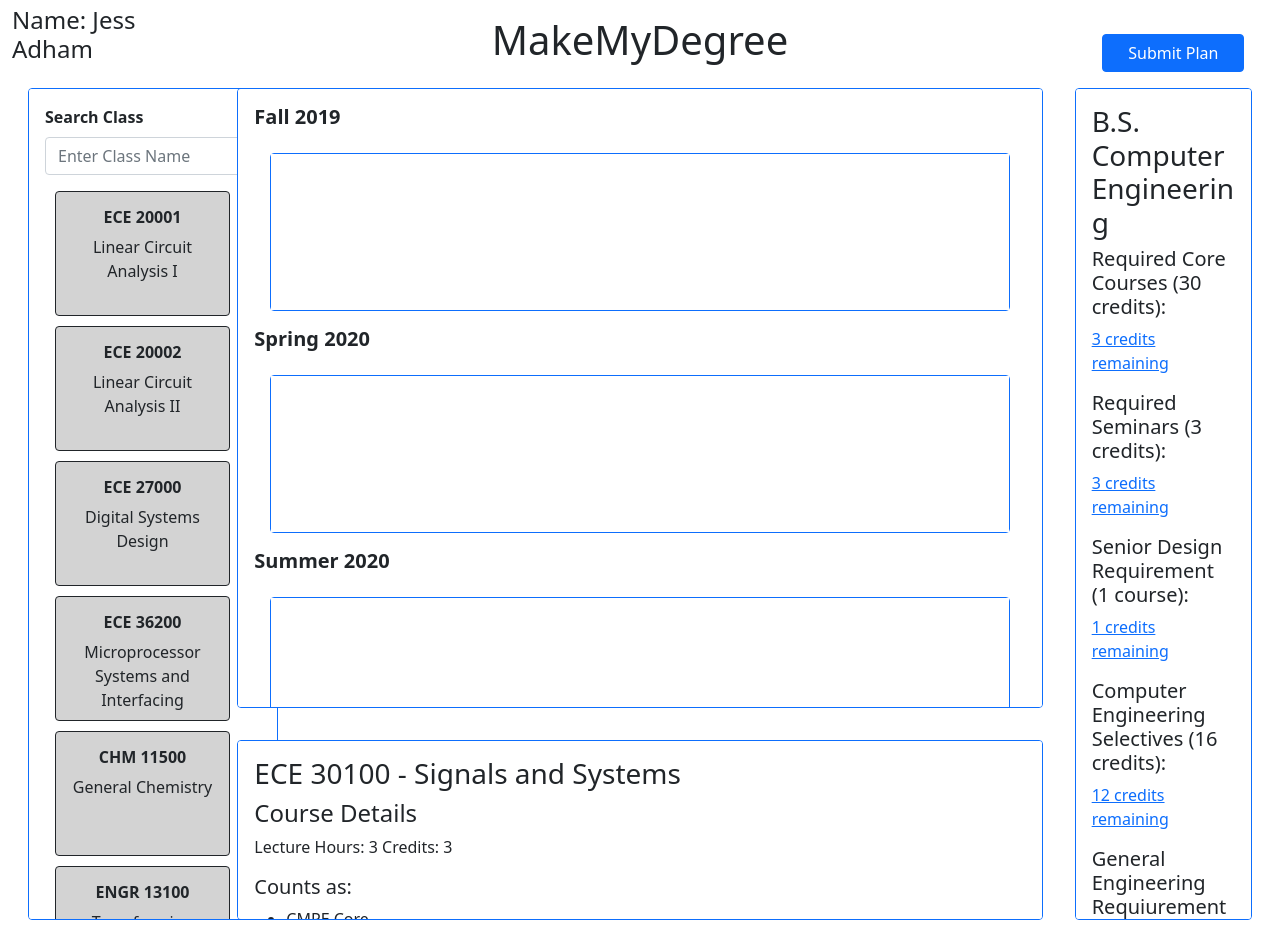
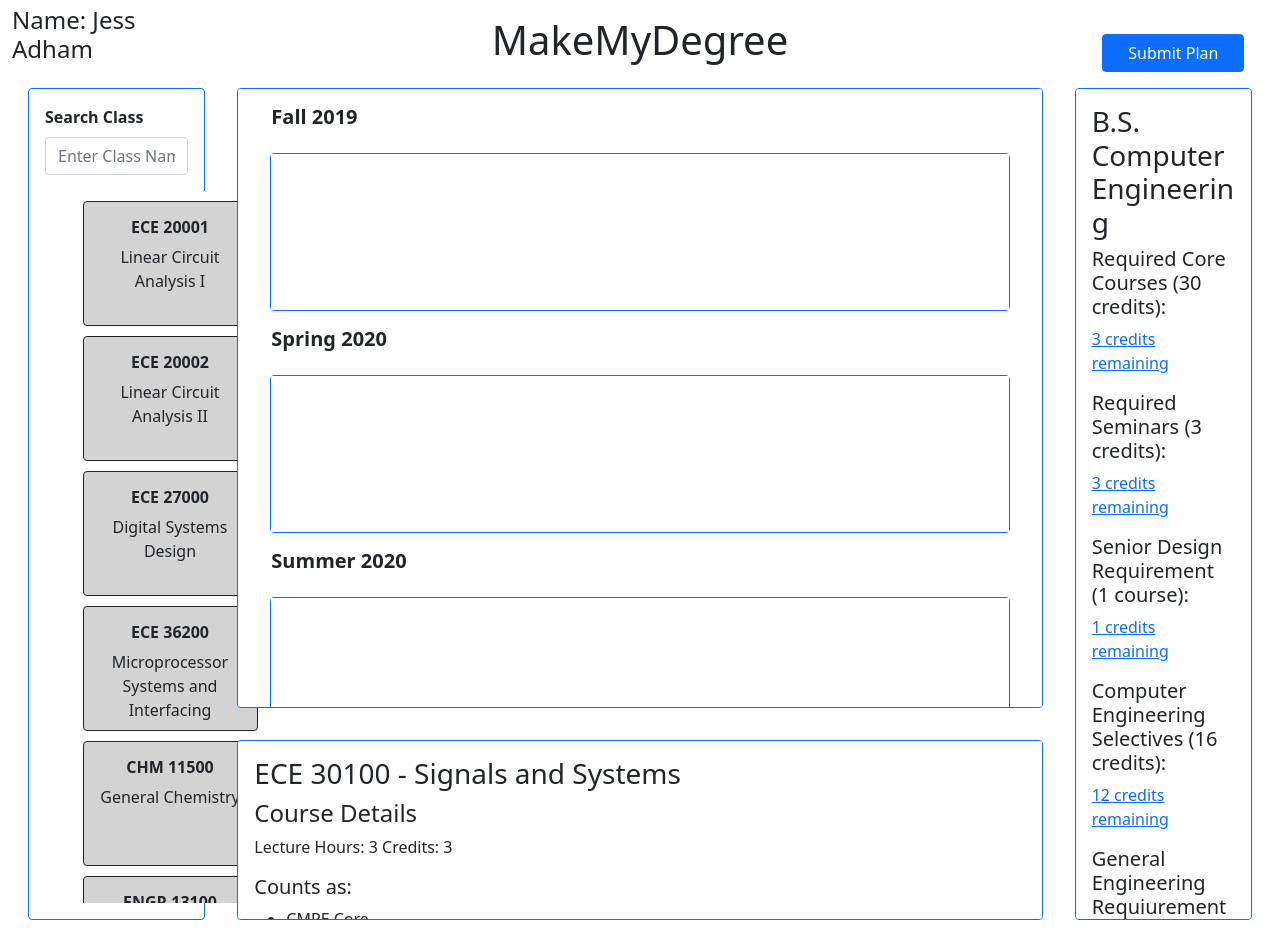
Before and after one commit to jadham2/MakeMyDegree, a React (Create React App) app in the folder frontend/: page / in a window 1280 px wide. Built offline with nearby package versions, Linux system fonts and the light colour scheme.

Commit message:
Refactored frontend for styled components.

```diff
--- a/frontend/src/CourseCard.jsx
+++ b/frontend/src/CourseCard.jsx
@@ -1,8 +1,18 @@
 import React from 'react'
 import Card from 'react-bootstrap/Card'
+import styled from '@emotion/styled'
 import { Draggable } from 'react-beautiful-dnd'
 
 /* eslint-disable react/prop-types */
+
+const CardWrapper = styled(Card)`
+  user-select: none;
+  margin: 10px;
+  width: 175px;
+  height: 125px;
+  background: ${props => props.isDragging ? 'lightgreen' : 'lightgrey'};
+  ${props => props.draggableStyle};
+`
 
 function CourseCard (props) {
   const {
@@ -11,15 +21,6 @@ function CourseCard (props) {
     index
   } = props
 
-  const getItemStyle = (isDragging, draggableStyle) => ({
-    userSelect: 'none',
-    margin: '10px',
-    width: '175px',
-    height: '125px',
-    background: isDragging ? 'lightgreen' : 'lightgrey',
-    ...draggableStyle
-  })
-
   return (
       <Draggable
         key={id}
@@ -27,21 +28,19 @@ function CourseCard (props) {
         index={index}
       >
         {(provided, snapshot) => (
-          <Card
+          <CardWrapper
             border="dark"
             ref={provided.innerRef}
             {...provided.draggableProps}
             {...provided.dragHandleProps}
-            style={getItemStyle(
-              snapshot.isDragging,
-              provided.draggableProps.style
-            )}
+            isDragging={snapshot.isDragging}
+            draggableStyle={provided.draggableProps.style}
           >
             <Card.Body>
               <Card.Title style={{ textAlign: 'center', fontSize: '16px' }}><strong>{id}</strong></Card.Title>
               <Card.Text style={{ textAlign: 'center' }}>{content}</Card.Text>
             </Card.Body>
-          </Card>
+          </CardWrapper>
         )}
       </Draggable>
   )
--- a/frontend/src/CoursePlanner.jsx
+++ b/frontend/src/CoursePlanner.jsx
@@ -8,22 +8,6 @@ import courses from './courses'
 import Card from 'react-bootstrap/Card'
 import exampleDescription from './exampleDescription'
 import exampleDegree from './exampleDegree'
-
-function CoursePlanner () {
-  const [courseStates, setCourseStates] = useState({
-    allCourses: courses,
-    Fa2019: [],
-    Sp2020: [],
-    Sm2020: [],
-    Fa2020: [],
-    Sp2021: [],
-    Sm2021: [],
-    Fa2021: [],
-    Sp2022: [],
-    Sm2022: [],
-    Fa2022: [],
-    Sp2023: []
-  })
 
 const termMapper = (term) => {
   switch (term.substring(0, 2)) {
@@ -59,6 +43,22 @@ function CoursePlanner () {
   return result
 }
 
+function CoursePlanner () {
+  const [courseStates, setCourseStates] = useState({
+    allCourses: courses,
+    Fa2019: [],
+    Sp2020: [],
+    Sm2020: [],
+    Fa2020: [],
+    Sp2021: [],
+    Sm2021: [],
+    Fa2021: [],
+    Sp2022: [],
+    Sm2022: [],
+    Fa2022: [],
+    Sp2023: []
+  })
+
   const onDragEnd = (result) => {
     if (!result.destination) return
 
@@ -86,8 +86,7 @@ function CoursePlanner () {
   }
 
   return (
-      <Col>
-        <div style={{ display: 'flex' }}>
+      <Col className="d-flex">
           <DragDropContext onDragEnd={onDragEnd}>
             <Col xs={4} lg={2}>
               <VerticalList id="allCourses" initialCourses={courseStates.allCourses} />
@@ -98,7 +97,7 @@ function CoursePlanner () {
                   <Card border="primary" className="m-3 p-3" style={{ flexGrow: 1, overflowY: 'auto', maxHeight: 620 }}>
                     {Object.keys(courseStates).slice(1).map((id) => (
                       <React.Fragment key={id}>
-                        <h5><strong>{termMapper(id)}</strong></h5>
+                        <h5 style={{ marginLeft: '17px' }}><strong>{termMapper(id)}</strong></h5>
                         <HorizontalList id={id} initialCourses={courseStates[id]} />
                       </React.Fragment>
                     ))}
@@ -123,7 +122,6 @@ function CoursePlanner () {
               </Card>
             </Col>
           </DragDropContext>
-        </div>
       </Col>
   )
 }
--- a/frontend/src/HorizontalList.jsx
+++ b/frontend/src/HorizontalList.jsx
@@ -25,7 +25,7 @@ const DropZone = styled.div`
   */
   align-items: start;
   /* stop the list collapsing when empty */
-  min-width: 100px;
+  min-width: inherit;
   /* stop the list collapsing when it has no items */
   min-height: 150px;
 `
@@ -34,7 +34,6 @@ const ScrollContainer = styled.div`
   overflow: auto;
 `
 
-// $ExpectError - not sure why
 const Container = styled.div`
   /* flex child */
   flex-grow: 1;
@@ -43,6 +42,7 @@ const Container = styled.div`
     needed to allow width to grow greater than body
   */
   display: inline-flex;
+  min-width: 100%;
 `
 
 function HorizontalList (props) {
--- a/frontend/src/VerticalList.jsx
+++ b/frontend/src/VerticalList.jsx
@@ -1,10 +1,63 @@
 import React from 'react'
 import Card from 'react-bootstrap/Card'
 import Form from 'react-bootstrap/Form'
+import styled from '@emotion/styled'
 import { Droppable } from 'react-beautiful-dnd'
 import CourseCard from './CourseCard'
 
 /* eslint-disable react/prop-types */
+
+const scrollContainerHeight = 712
+
+const Wrapper = styled.div`
+  background: ${({ isDraggingOver }) =>
+  isDraggingOver ? 'lightblue' : 'white'};
+  display: flex;
+  flex-direction: column;
+  opacity: ${({ isDropDisabled }) => (isDropDisabled ? 0.5 : 'inherit')};
+  padding: $10px;
+  border: $10px;
+  padding-bottom: 0;
+  transition: background-color 0.2s ease, opacity 0.1s ease;
+  user-select: none;
+  width: 250px;
+`
+
+const DropZone = styled.div`
+  /* stop the list collapsing when empty */
+  min-height: 150px;
+  min-width: 175px;
+  /*
+    not relying on the items for a margin-bottom
+    as it will collapse when the list is empty
+  */
+  padding-bottom: $20px;
+`
+
+const ScrollContainer = styled.div`
+  display: flex;
+  justify-content: center;
+  overflow-x: hidden;
+  overflow-y: auto;
+  scrollbar-width: none;
+  max-height: ${scrollContainerHeight}px;
+`
+
+function InnerCourseList (props) {
+  const {
+    courses,
+    provided
+  } = props
+
+  return (
+  <DropZone ref={provided.innerRef}>
+    {courses.map(({ id, content }, index) => (
+      <CourseCard key={id} id={id} content={content} index={index} />
+    ))}
+    {provided.placeholder}
+  </DropZone>
+  )
+}
 
 function VerticalList (props) {
   const {
@@ -12,36 +65,30 @@ function VerticalList (props) {
     initialCourses
   } = props
 
-  const getListStyle = (isDraggingOver) => ({
-    background: isDraggingOver ? 'lightblue' : 'white',
-    width: '250px',
-    overflowY: 'auto',
-    maxHeight: '832px'
-  })
-
   return (
-      <Droppable droppableId={id}>
-        {(provided, snapshot) => (
     <Card
       border="primary"
       className="m-3"
-            {...provided.droppableProps}
-            ref={provided.innerRef}
-            style={getListStyle(snapshot.isDraggingOver)}
     >
       <Card.Body>
         <Form.Group className="mb-3">
           <Form.Label><b>Search Class</b></Form.Label>
           <Form.Control placeholder="Enter Class Name"/>
         </Form.Group>
-              {initialCourses.map(({ id, content }, index) => (
-                <CourseCard key={id} id={id} content={content} index={index} />
-              ))}
-            </Card.Body>
-            {provided.placeholder}
-          </Card>
+        <Droppable droppableId={id}>
+          {(provided, snapshot) => (
+            <Wrapper
+              isDraggingOver={snapshot.isDraggingOver}
+              {...provided.droppableProps}
+            >
+              <ScrollContainer>
+                <InnerCourseList courses={initialCourses} provided={provided} />
+              </ScrollContainer>
+            </Wrapper>
           )}
         </Droppable>
+      </Card.Body>
+    </Card>
   )
 }
 
```
Lines whose indentation alone changed are shown as unchanged.
